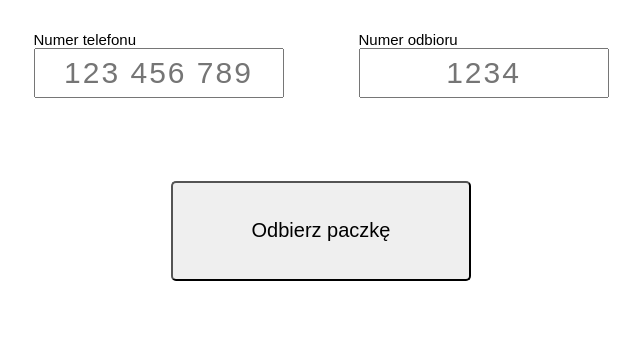
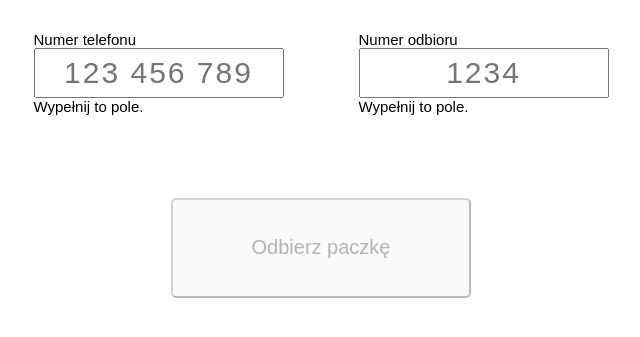
Before and after one commit to Barud21/plsv, a plain HTML site: page index.html in a window 1280 px wide. Both pictures are taken after a click on the button "Odbiór paczki". Shown: the part 279-616 px from the top of the page, without its empty margins (319-959 px from the left). Drawn offline with Linux system fonts and the light colour scheme.

Commit message:
Changes to form validation

```diff
--- a/index.html
+++ b/index.html
@@ -17,24 +17,23 @@
       </p>
     </header>
 
-    <form
-      class="form hidden"
-      onsubmit="event.preventDefault(); validateMyForm();"
-    >
+    <form class="form hidden" onsubmit="event.preventDefault();">
       <div class="form__container">
         <div>
           <label class="form__label" for="phone-number">Numer telefonu</label>
           <input
             class="form__container__input"
             id="phone-number"
-            type="patern"
+            type="pattern"
             name="phone-number"
             placeholder="123 456 789"
             pattern="[\d]{3} [\d]{3} [\d]{3}"
+            aria-required="true"
             minlength="11"
             maxlength="11"
             required
           />
+          <p class="form__msg" id="phone-msg">Wypełnij to pole.</p>
         </div>
         <div>
           <label class="form__label" for="code">Numer odbioru</label>
@@ -45,17 +44,21 @@
             name="code"
             placeholder="1234"
             pattern="[\d]{4}"
+            aria-required="true"
             minlength="4"
             maxlength="4"
             required
           />
+          <p class="form__msg" id="code-msg">Wypełnij to pole.</p>
         </div>
       </div>
       <input
         id="btn-pick-up"
-        class="btn btn--pick-up hidden"
+        class="btn btn--pick-up btn--inactive hidden"
         type="submit"
         value="Odbierz paczkę"
+        aria-disabled="false"
+        disabled
       />
     </form>
 
```
